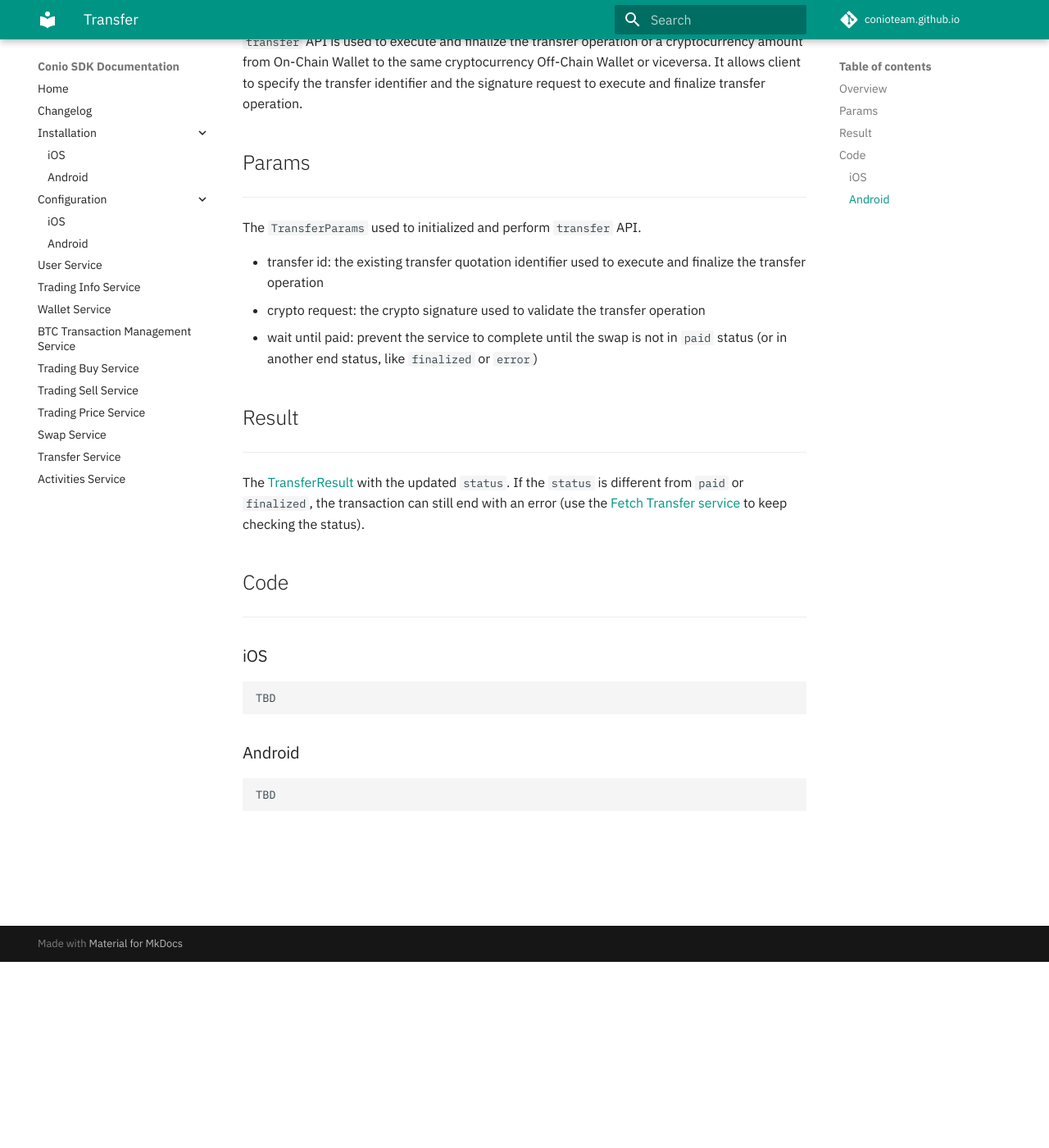
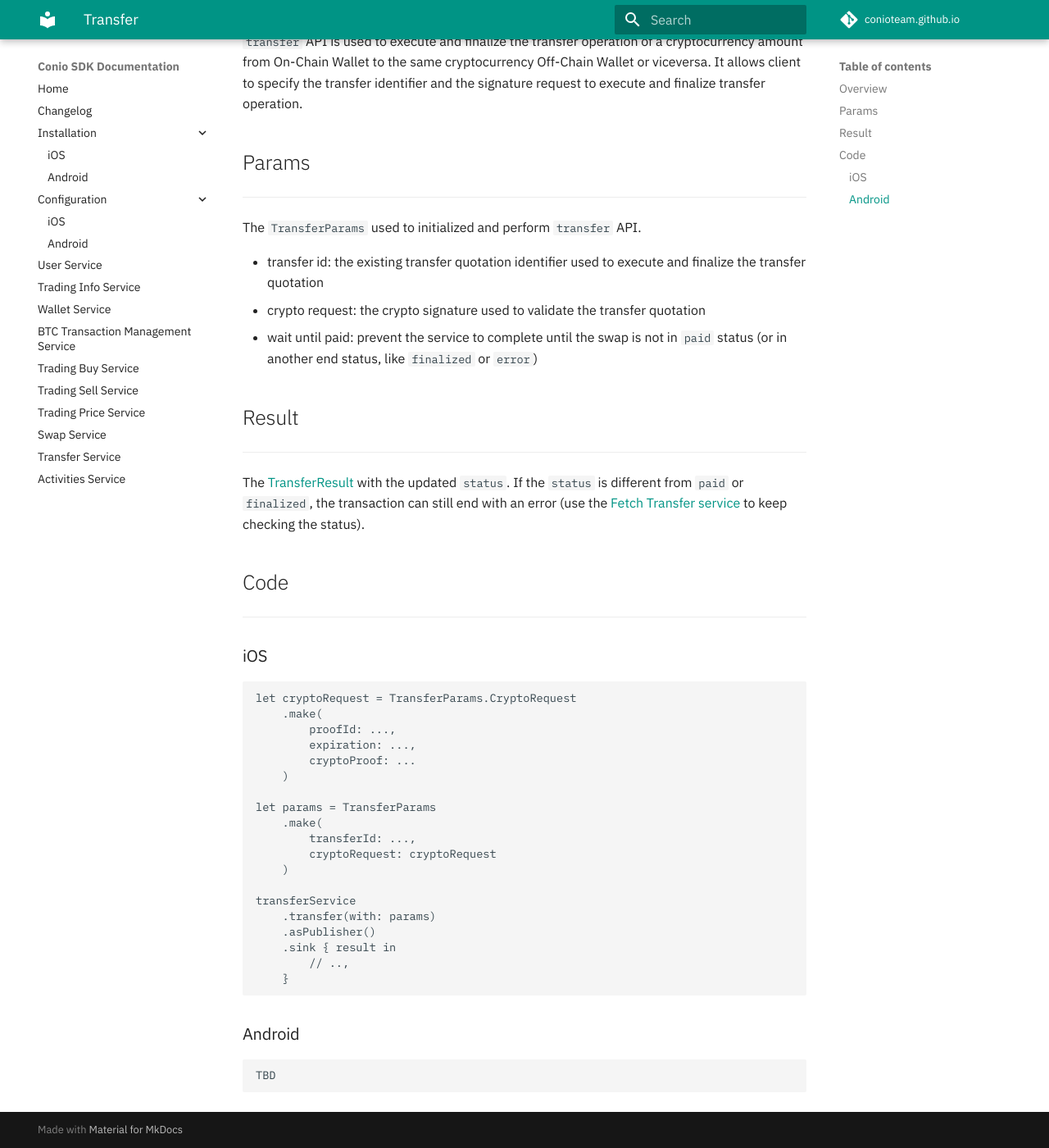
Before and after one commit to Conio/conio.github.io, an MkDocs documentation site: the page built from docs/Features/TransferService/Transfer.md, in a window 1280 px wide and 1400 px high, scrolled down 227 px. Shown: the whole window at 82% size. Built offline with MkDocs 1.6.1 and Material for MkDocs 9.7.7, drawn with Linux system fonts in a browser that asks for light colours; comment, search, counter and statistics services are not loaded.

Commit message:
Update Docs V2: transfer iOS examples
- Add Transfer Service Swift snippets

````diff
--- a/docs/Features/TransferService/Transfer.md
+++ b/docs/Features/TransferService/Transfer.md
@@ -8,8 +8,8 @@
 ---
 The `TransferParams` used to initialized and perform `transfer` API.
 
-- transfer id: the existing transfer quotation identifier used to execute and finalize the transfer operation
-- crypto request: the crypto signature used to validate the transfer operation
+- transfer id: the existing transfer quotation identifier used to execute and finalize the transfer quotation
+- crypto request: the crypto signature used to validate the transfer quotation
 - wait until paid: prevent the service to complete until the swap is not in `paid` status (or in another end status, like `finalized` or `error`)
 
 ## Result
@@ -20,7 +20,25 @@ The [TransferResult](TransferResult.md) with the updated `status`. If the `statu
 ---
 ### iOS
 ```swift
-TBD
+let cryptoRequest = TransferParams.CryptoRequest
+    .make(
+        proofId: ...,
+        expiration: ...,
+        cryptoProof: ...
+    )
+
+let params = TransferParams
+    .make(
+        transferId: ...,
+        cryptoRequest: cryptoRequest
+    )
+
+transferService
+    .transfer(with: params)
+    .asPublisher()
+    .sink { result in
+        // ..,
+    }
 ```
 
 ### Android
````
Also changed, not shown: docs/Features/TransferService/CreateTransfer.md (+16 -4 lines), docs/Features/TransferService/FetchTransfer.md (+8 -1 lines), docs/Features/TransferService/UpdateTransfer.md (+12 -1 lines).
